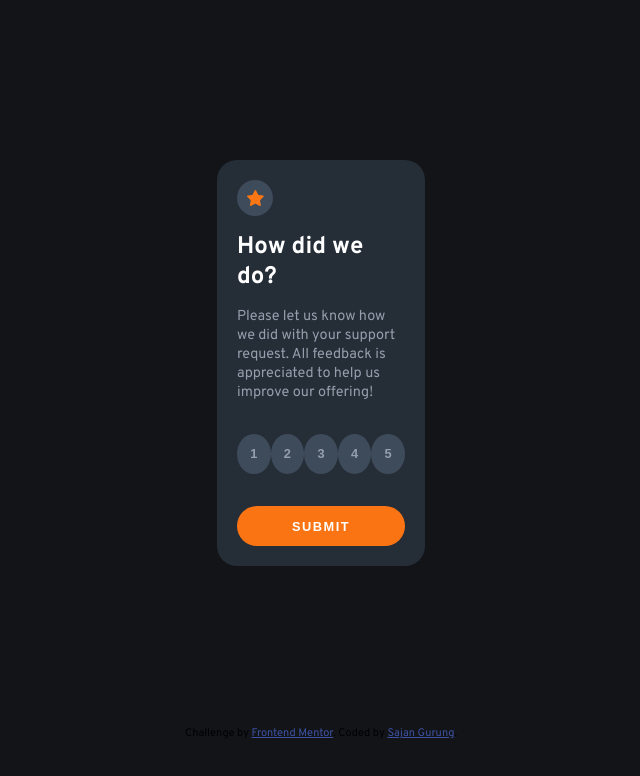
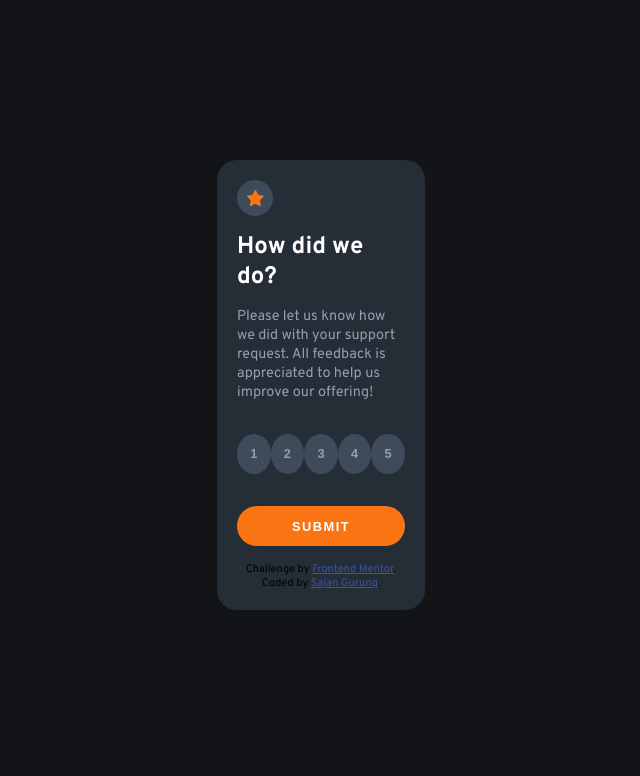
Before and after one commit to SajanMG/frontend_mentor_c4, a plain HTML site: page index.html in a window 1280 px wide. Shown: the whole page, without its empty margins (319-959 px from the left). Drawn offline with nearby package versions, Linux system fonts and the light colour scheme.

Commit message:
changed the structure

```diff
--- a/index.html
+++ b/index.html
@@ -90,12 +90,12 @@
           touch!</p>
         </divc>
     </section>
+    <div class="attribution" style="margin-top:1rem;">
+      Challenge by
+      <a href="https://www.frontendmentor.io?ref=challenge" target="_blank">Frontend Mentor</a>. Coded by <a
+        href="https://github.com/SajanMG/">Sajan Gurung</a>.
+    </div>
   </main>
-  <div class="attribution">
-    Challenge by
-    <a href="https://www.frontendmentor.io?ref=challenge" target="_blank">Frontend Mentor</a>. Coded by <a
-      href="https://github.com/SajanMG/">Sajan Gurung</a>.
-  </div>
 </body>
 <script src="script.js" type="text/javascript"></script>
 
```
